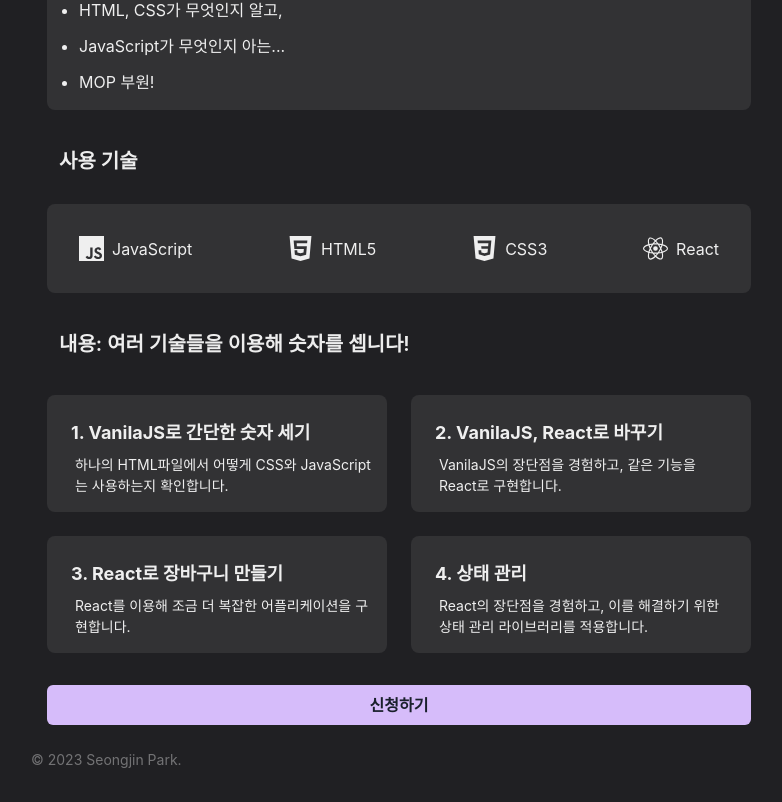
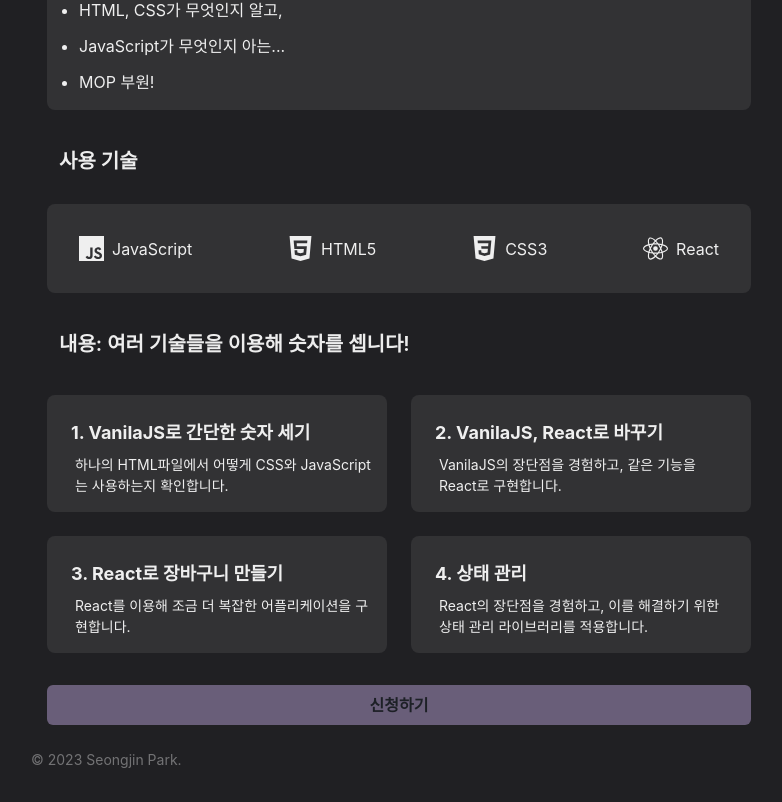
Before and after one commit to gaeeeguri/2023-mop-live-coding, a Next.js app: page /course/counting-numbers in a window 1280 px wide. Shown: the part 239-1041 px from the top of the page, without its empty margins (241-1023 px from the left). Built offline with nearby package versions, Linux system fonts and the light colour scheme.

Commit message:
feat(counting-numbers): diable register button

```diff
--- a/pages/course/counting-numbers.js
+++ b/pages/course/counting-numbers.js
@@ -10,7 +10,6 @@ import {
 } from '@chakra-ui/react';
 import Section from '@/components/section';
 import { SiCss3, SiHtml5, SiJavascript, SiReact } from 'react-icons/si';
-import NextLink from 'next/link';
 import Topic from '@/components/topic';
 
 const ReactCourse = () => {
@@ -148,9 +147,7 @@ const ReactCourse = () => {
           colorScheme={useColorModeValue('orange', 'purple')}
           w='100%'
           mt={2}
-          as={NextLink}
-          href='https://lja8av1pirf.typeform.com/to/BbxVJZsV'
-          target='_blank'
+          isDisabled={true}
         >
           신청하기
         </Button>
```
Also changed, not shown: package.json (+3 -4 lines), .eslintrc.cjs, 1 other file (tests, documents, lock files or other folders).
